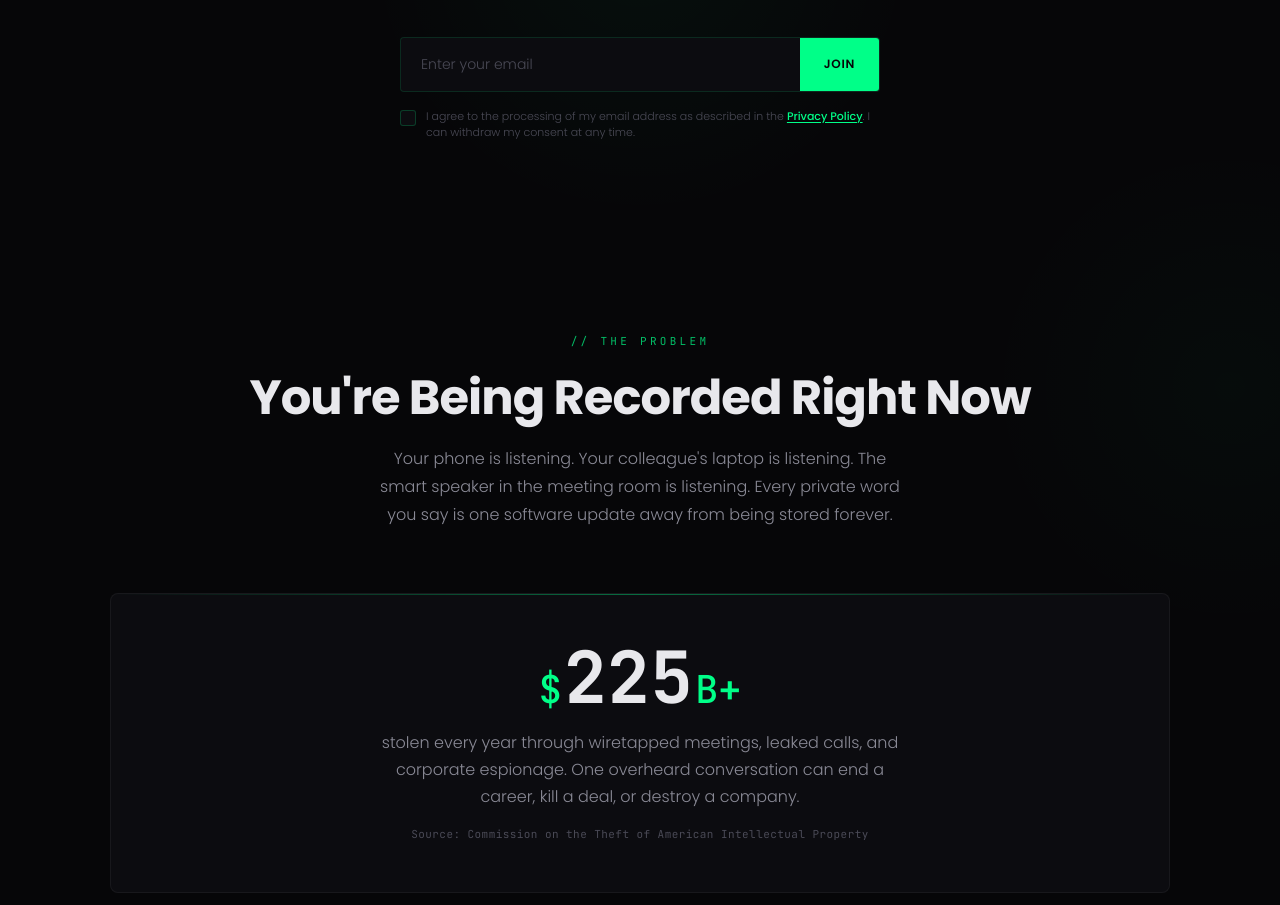
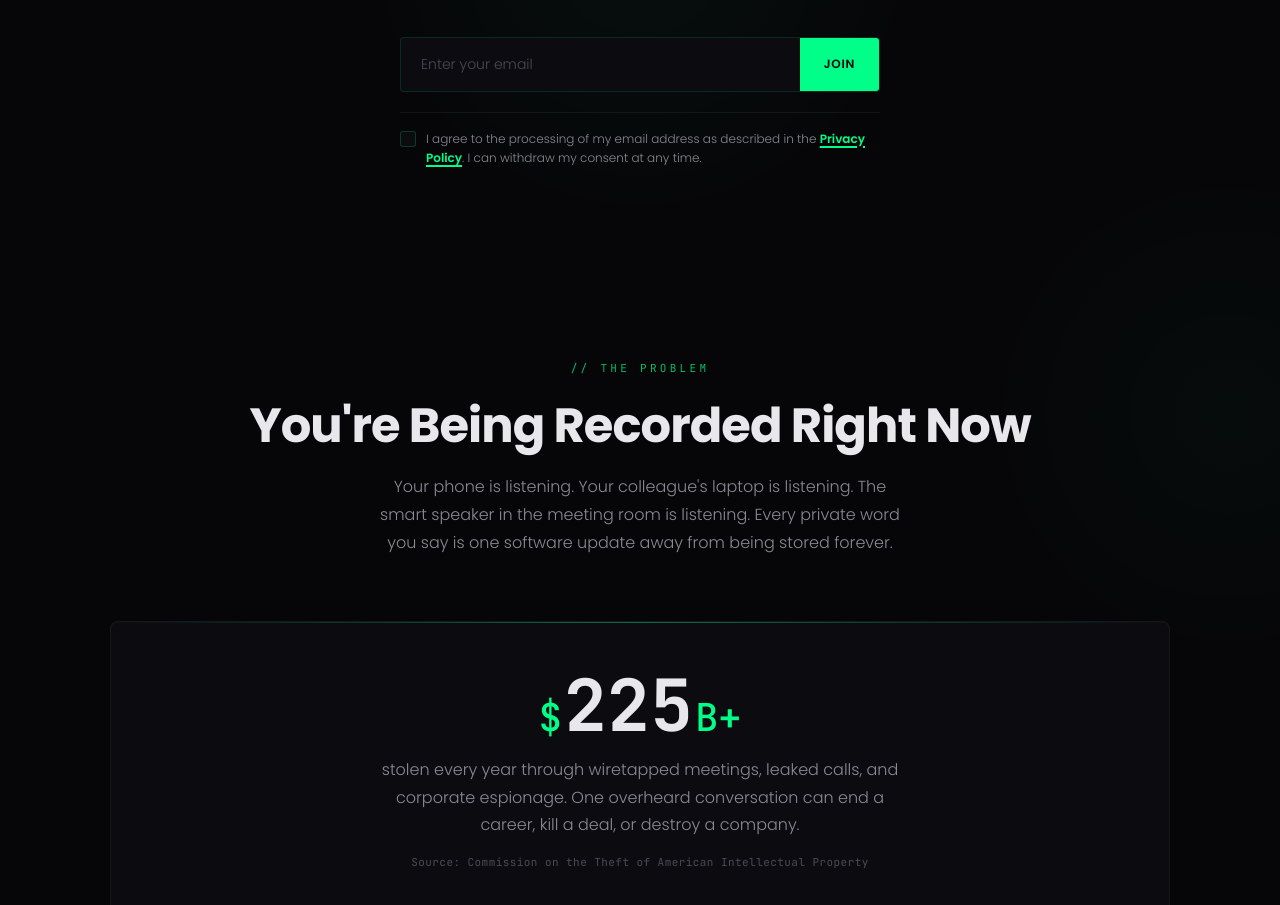
Before and after one commit to itsybitsybootsy/muteband-website, a plain HTML site: page index.html in a window 1280 px wide. Shown: the part 1057-1962 px from the top of the page. Drawn offline with Linux system fonts and the light colour scheme; animation ran at ten frames a second.

Commit message:
Fix consent section: separate from form, make Privacy Policy link more visible
- Add border-top separator between form and consent
- Increase consent label font size and use brighter color (text-muted)
- Make Privacy Policy link bolder (600) with thicker underline
- More line-height for readability

Co-Authored-By: Claude Opus 4.6 (1M context) <noreply@anthropic.com>

```diff
--- a/index.html
+++ b/index.html
@@ -505,7 +505,9 @@
             display: flex;
             align-items: flex-start;
             gap: 0.625rem;
-            margin-top: 1rem;
+            margin-top: 1.25rem;
+            padding-top: 1rem;
+            border-top: 1px solid var(--border);
             text-align: left;
         }
         .form-consent input[type="checkbox"] {
@@ -535,17 +537,18 @@
             font-weight: 700;
         }
         .form-consent label {
-            color: var(--text-dim);
-            font-size: 0.6875rem;
+            color: var(--text-muted);
+            font-size: 0.75rem;
             font-weight: 300;
-            line-height: 1.5;
+            line-height: 1.65;
             cursor: pointer;
         }
         .form-consent label a {
             color: var(--accent);
             text-decoration: underline;
-            text-underline-offset: 2px;
-            font-weight: 500;
+            text-decoration-thickness: 1.5px;
+            text-underline-offset: 3px;
+            font-weight: 600;
             transition: color 0.3s;
         }
         .form-consent label a:hover {
```
